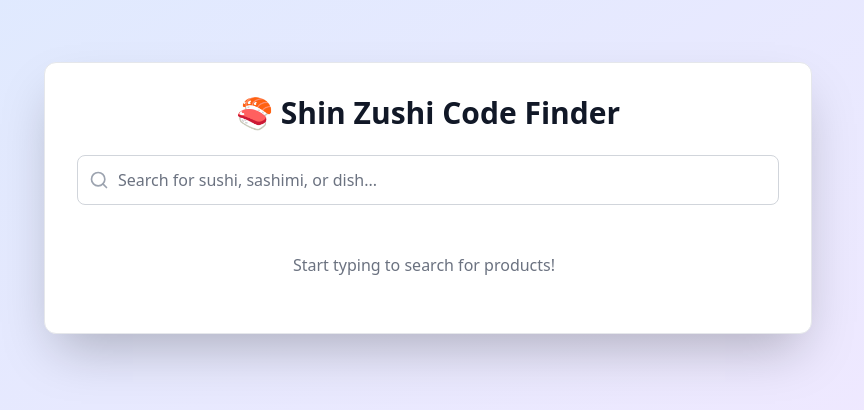
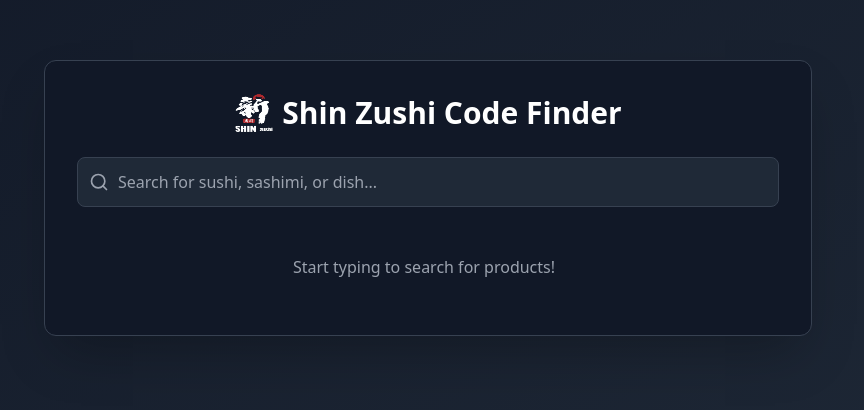
Before and after one commit to kunncn/shinzushihelper, a React (Vite) app: page / in a window 1280 px wide. Shown: the part 202-612 px from the top of the page, without its empty margins (212-1076 px from the left). Built offline with nearby package versions, Linux system fonts and the light colour scheme.

Commit message:
change theme

```diff
--- a/src/App.jsx
+++ b/src/App.jsx
@@ -1,6 +1,7 @@
 import { useState, useEffect } from "react";
 import { Search, Copy } from "lucide-react"; // Importing icons from lucide-react
 import products from "./data/products";
+import Logo from "./assets/logo.png";
 
 // Product data with codes, prices, and details extracted directly from the provided menu PDF
 
@@ -47,10 +48,11 @@
   };
 
   return (
-    <div className="min-h-screen bg-gradient-to-br from-blue-100 to-purple-100 flex items-center justify-center p-4 sm:p-6 md:p-8 font-inter">
-      <div className="bg-white w-full max-w-md sm:max-w-lg md:max-w-2xl lg:max-w-3xl p-6 sm:p-8 rounded-xl shadow-2xl border border-gray-200">
-        <h1 className="text-2xl sm:text-3xl font-extrabold text-gray-900 mb-6 text-center">
-          🍣 Shin Zushi Code Finder
+    <div className="min-h-screen bg-gradient-to-br from-gray-900 to-gray-800 flex items-center justify-center p-4 sm:p-6 md:p-8 font-inter">
+      <div className="bg-gray-900 w-full max-w-md sm:max-w-lg md:max-w-2xl lg:max-w-3xl p-6 sm:p-8 rounded-xl shadow-2xl border border-gray-700">
+        <h1 className="text-2xl sm:text-3xl font-extrabold text-white mb-6 text-center flex items-center justify-center gap-2">
+          <img src={Logo} alt="Logo" className="w-8 h-8 sm:w-10 sm:h-10" />
+          Shin Zushi Code Finder
         </h1>
 
         {/* Search Input */}
@@ -62,7 +64,7 @@
           <input
             type="text"
             placeholder="Search for sushi, sashimi, or dish..."
-            className="w-full pl-10 pr-4 py-3 border border-gray-300 rounded-lg focus:ring-2 focus:ring-blue-500 focus:border-blue-500 transition duration-200 text-gray-800 placeholder-gray-500 text-sm sm:text-base"
+            className="w-full pl-10 pr-4 py-3 border border-gray-700 rounded-lg bg-gray-800 text-white placeholder-gray-400 focus:ring-2 focus:ring-blue-500 focus:border-blue-500 transition duration-200 text-sm sm:text-base"
             value={searchTerm}
             onChange={(e) => setSearchTerm(e.target.value)}
           />
@@ -70,7 +72,7 @@
 
         {/* Copy Status Message */}
         {copyStatus && (
-          <div className="mb-4 p-3 bg-green-100 text-green-700 rounded-lg text-center font-medium shadow-sm text-sm">
+          <div className="mb-4 p-3 bg-green-800 text-green-300 rounded-lg text-center font-medium shadow-sm text-sm">
             {copyStatus}
           </div>
         )}
@@ -82,25 +84,25 @@
               {filteredProducts.map((product) => (
                 <li
                   key={product.name + product.code}
-                  className="flex flex-col sm:flex-row sm:items-center sm:justify-between gap-3 bg-gray-50 p-4 rounded-lg shadow-sm border border-gray-100 hover:bg-gray-100 transition duration-200 group"
+                  className="flex flex-col sm:flex-row sm:items-center sm:justify-between gap-3 bg-gray-800 p-4 rounded-lg shadow-sm border border-gray-700 hover:bg-gray-700 transition duration-200 group"
                 >
                   <div className="flex flex-col text-left">
-                    <span className="font-semibold text-gray-800 text-base sm:text-lg">
+                    <span className="font-semibold text-white text-base sm:text-lg">
                       {product.name}
                     </span>
-                    <span className="text-gray-600 text-sm">
+                    <span className="text-gray-400 text-sm">
                       Code:{" "}
-                      <span className="font-mono text-blue-700">
+                      <span className="font-mono text-blue-400">
                         {product.code}
                       </span>
                     </span>
-                    <span className="text-gray-600 text-sm">
+                    <span className="text-gray-400 text-sm">
                       Price:{" "}
-                      <span className="font-mono text-green-700">
+                      <span className="font-mono text-green-400">
                         RM {product.price}
                       </span>
                     </span>
-                    <span className="text-gray-600 text-xs italic">
+                    <span className="text-gray-500 text-xs italic">
                       {product.detail}
                     </span>
                   </div>
@@ -115,11 +117,11 @@
               ))}
             </ul>
           ) : searchTerm.trim() !== "" ? (
-            <p className="text-center text-gray-500 py-6">
+            <p className="text-center text-gray-400 py-6">
               No products found matching "{searchTerm}".
             </p>
           ) : (
-            <p className="text-center text-gray-500 py-6">
+            <p className="text-center text-gray-400 py-6">
               Start typing to search for products!
             </p>
           )}
```
Also changed, not shown: src/assets/logo.png (added).
